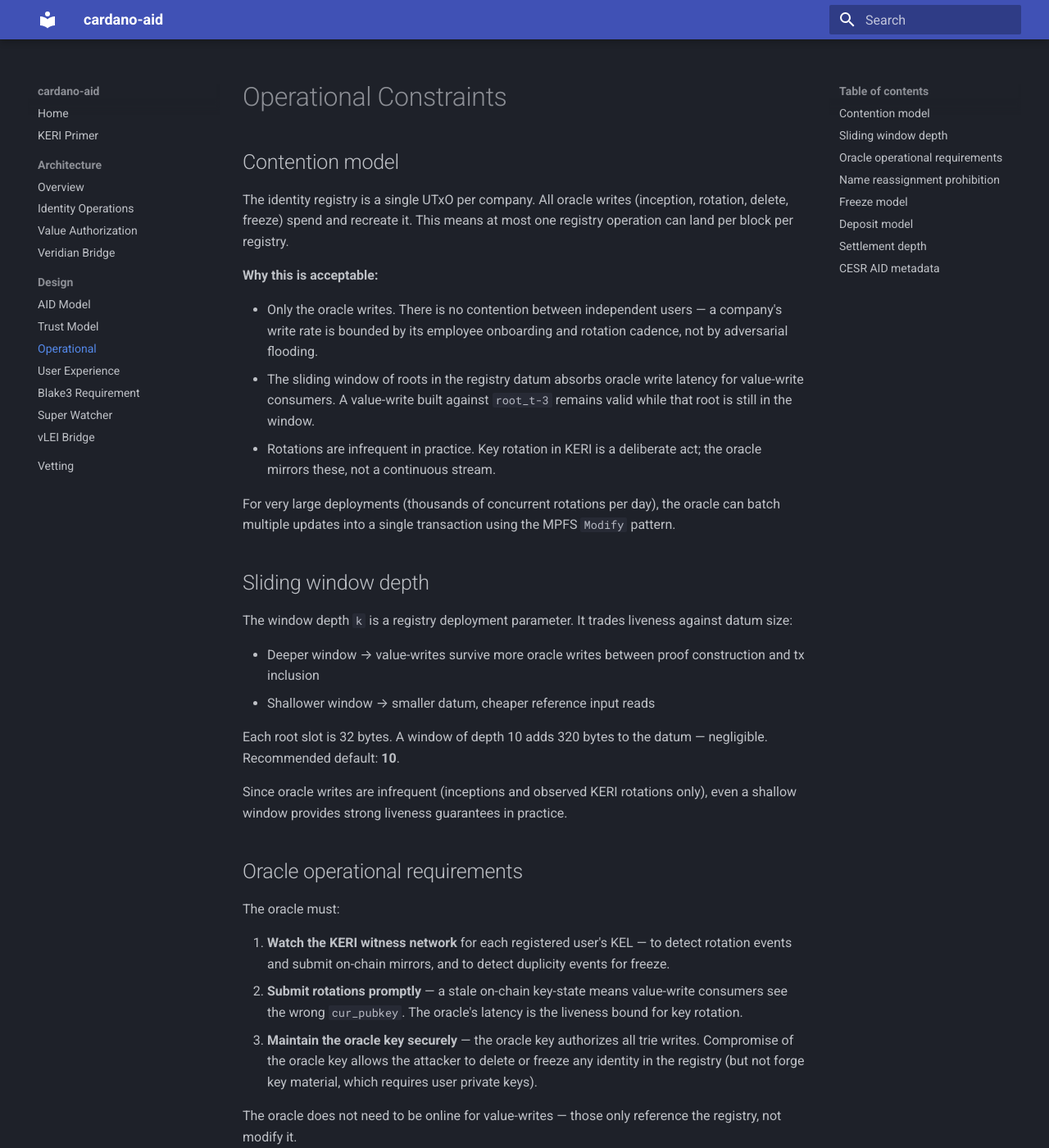
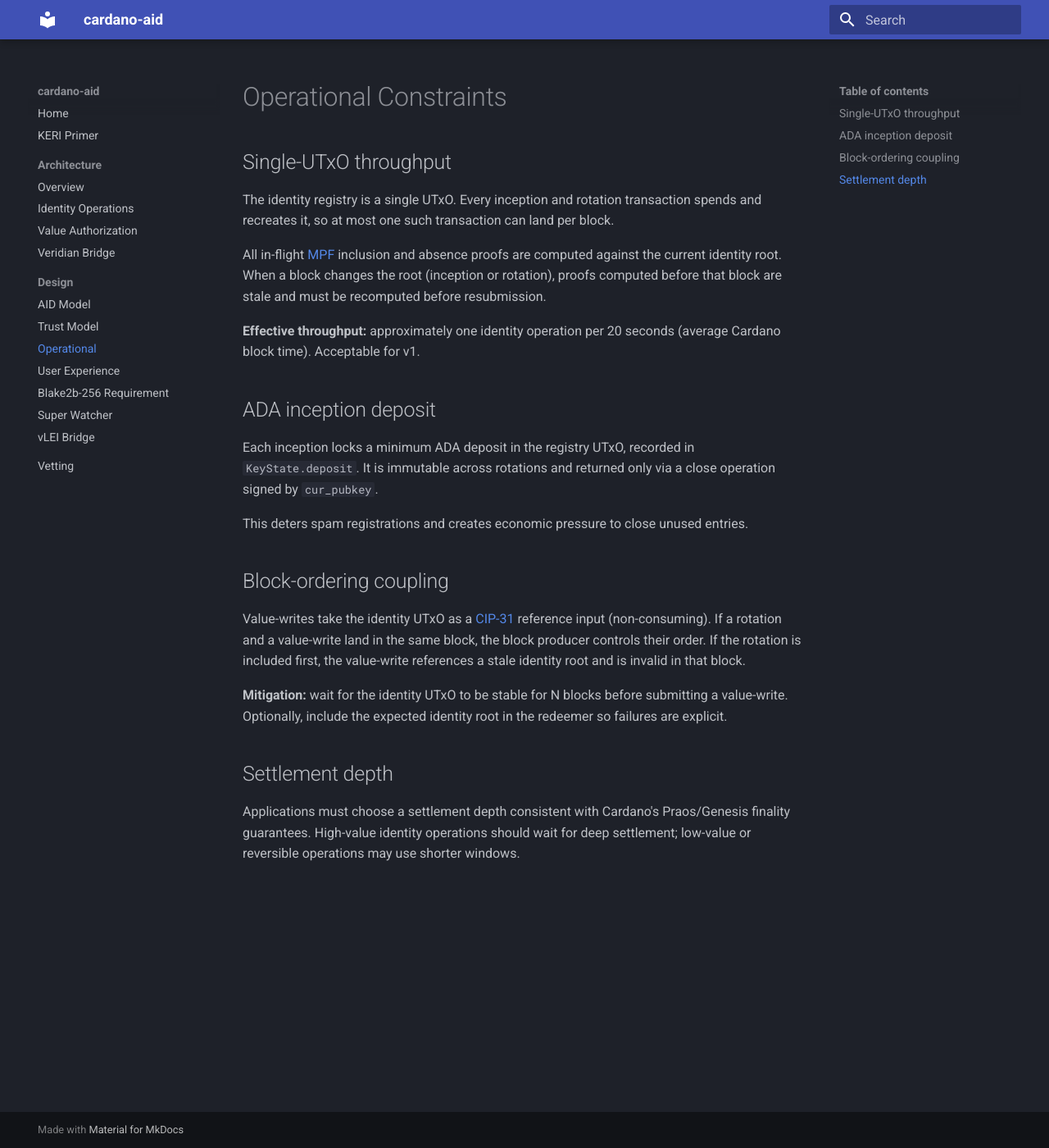
Before and after one commit to lambdasistemi/cardano-keri, an MkDocs documentation site: the page built from docs/design/operational.md, in a window 1280 px wide and 1400 px high. Shown: the whole window at 82% size. Built offline with MkDocs 1.6.1 and Material for MkDocs 9.7.7, drawn with Linux system fonts in a browser that asks for light colours; some of the changed text lies outside the part shown.

Commit message:
chore: strip freeze registry and batcher (#9)
* chore: strip freeze registry and batcher from operational doc

* chore: rename blake3-requirement.md to blake2b256-requirement.md

* chore: update refs from blake3-requirement to blake2b256-requirement

* chore: fix mkdocs.yml and user-experience.md refs after blake rename

```diff
--- a/docs/design/operational.md
+++ b/docs/design/operational.md
@@ -1,68 +1,25 @@
 # Operational Constraints
 
-## Contention model
+## Single-UTxO throughput
 
-The identity registry is a single UTxO per company. All oracle writes (inception, rotation, delete, freeze) spend and recreate it. This means at most one registry operation can land per block per registry.
+The identity registry is a single UTxO. Every inception and rotation transaction spends and recreates it, so at most one such transaction can land per block.
 
-**Why this is acceptable:**
+All in-flight [MPF](https://github.com/aiken-lang/merkle-patricia-forestry) inclusion and absence proofs are computed against the current identity root. When a block changes the root (inception or rotation), proofs computed before that block are stale and must be recomputed before resubmission.
 
-- Only the oracle writes. There is no contention between independent users — a company's write rate is bounded by its employee onboarding and rotation cadence, not by adversarial flooding.
-- The sliding window of roots in the registry datum absorbs oracle write latency for value-write consumers. A value-write built against `root_t-3` remains valid while that root is still in the window.
-- Rotations are infrequent in practice. Key rotation in KERI is a deliberate act; the oracle mirrors these, not a continuous stream.
+**Effective throughput:** approximately one identity operation per 20 seconds (average Cardano block time). Acceptable for v1.
 
-For very large deployments (thousands of concurrent rotations per day), the oracle can batch multiple updates into a single transaction using the MPFS `Modify` pattern.
+## ADA inception deposit
 
-## Sliding window depth
+Each inception locks a minimum ADA deposit in the registry UTxO, recorded in `KeyState.deposit`. It is immutable across rotations and returned only via a close operation signed by `cur_pubkey`.
 
-The window depth `k` is a registry deployment parameter. It trades liveness against datum size:
+This deters spam registrations and creates economic pressure to close unused entries.
 
-- Deeper window → value-writes survive more oracle writes between proof construction and tx inclusion
-- Shallower window → smaller datum, cheaper reference input reads
+## Block-ordering coupling
 
-Each root slot is 32 bytes. A window of depth 10 adds 320 bytes to the datum — negligible. Recommended default: **10**.
+Value-writes take the identity UTxO as a [CIP-31](https://github.com/cardano-foundation/CIPs/tree/master/CIP-0031) reference input (non-consuming). If a rotation and a value-write land in the same block, the block producer controls their order. If the rotation is included first, the value-write references a stale identity root and is invalid in that block.
 
-Since oracle writes are infrequent (inceptions and observed KERI rotations only), even a shallow window provides strong liveness guarantees in practice.
-
-## Oracle operational requirements
-
-The oracle must:
-
-1. **Watch the KERI witness network** for each registered user's KEL — to detect rotation events and submit on-chain mirrors, and to detect duplicity events for freeze.
-2. **Submit rotations promptly** — a stale on-chain key-state means value-write consumers see the wrong `cur_pubkey`. The oracle's latency is the liveness bound for key rotation.
-3. **Maintain the oracle key securely** — the oracle key authorizes all trie writes. Compromise of the oracle key allows the attacker to delete or freeze any identity in the registry (but not forge key material, which requires user private keys).
-
-The oracle does not need to be online for value-writes — those only reference the registry, not modify it.
-
-## Name reassignment prohibition
-
-The registry validator explicitly forbids updating the `trie_key` for an existing `name`. A leaf, once inserted, can only be rotated (KeyState updated, name unchanged), deleted, or frozen.
-
-This means a name is permanently bound to the `trie_key` derived from the user's inception material for as long as the leaf exists. The company cannot silently redirect a name to a different identity.
-
-If a name must be reassigned (e.g. a legal name change), the old leaf must be deleted and a new leaf inserted with the new `trie_key`. This requires the new identity to have been registered (the user must provide a new KEL and self-auth signature) and the old identity to be explicitly removed.
-
-## Freeze model
-
-Freeze is a one-way, permanent trie update. The `FrozenFatal` status embeds the duplicity proof directly in the leaf. Anyone can verify the proof by:
-
-1. Reading the leaf from the trie (via inclusion proof against any window root)
-2. Checking both Ed25519 signatures against the embedded `cur_pubkey`
-3. Confirming `event_1 != event_2` and `seq` matches
-
-The oracle cannot freeze without a valid proof. An oracle that holds a provably valid `DuplicityProof` and refuses to submit it has verifiably failed its operational duty — the proof is public and any auditor can see it.
-
-## Deposit model
-
-There is no ADA inception deposit in this design. The oracle controls membership; permissionless flooding is not possible. The oracle's operational costs (transaction fees) are borne by the company.
+**Mitigation:** wait for the identity UTxO to be stable for N blocks before submitting a value-write. Optionally, include the expected identity root in the redeemer so failures are explicit.
 
 ## Settlement depth
 
-Applications that rely on the finality of a key-state or a spent value-write authorization must choose a settlement depth consistent with Cardano's Praos/Genesis finality guarantees. The registry does not specify this — it is a cage-level policy.
-
-For high-value identity operations (legal identity binding), waiting for deep settlement is appropriate. The oracle's rotation latency should be factored into the settlement window.
-
-## CESR AID metadata
-
-`cesr_aid` is stored in `KeyState` as controller-asserted metadata. The registry script does not verify it against anything on-chain. Its purpose is to allow off-chain tools to correlate KERI identities to their on-chain state.
-
-Treat `cesr_aid` as a hint, never as authoritative. The authoritative on-chain identity is the `name` in the trie and the `trie_key` derived from inception material.
+Applications must choose a settlement depth consistent with Cardano's Praos/Genesis finality guarantees. High-value identity operations should wait for deep settlement; low-value or reversible operations may use shorter windows.
--- a/mkdocs.yml
+++ b/mkdocs.yml
@@ -38,7 +38,7 @@ nav:
       - Trust Model: design/trust-model.md
       - Operational: design/operational.md
       - User Experience: design/user-experience.md
-      - Blake3 Requirement: design/blake3-requirement.md
+      - Blake2b-256 Requirement: design/blake2b256-requirement.md
       - Super Watcher: design/super-watcher.md
       - vLEI Bridge: design/vlei.md
   - Vetting: vetting/index.md
```
Also changed, not shown: docs/design/user-experience.md (+1 -1 lines), docs/index.md (+1 -1 lines), docs/keri-primer.md (+1 -1 lines), docs/design/blake2b256-requirement.md (renamed from docs/design/blake3-requirement.md).
